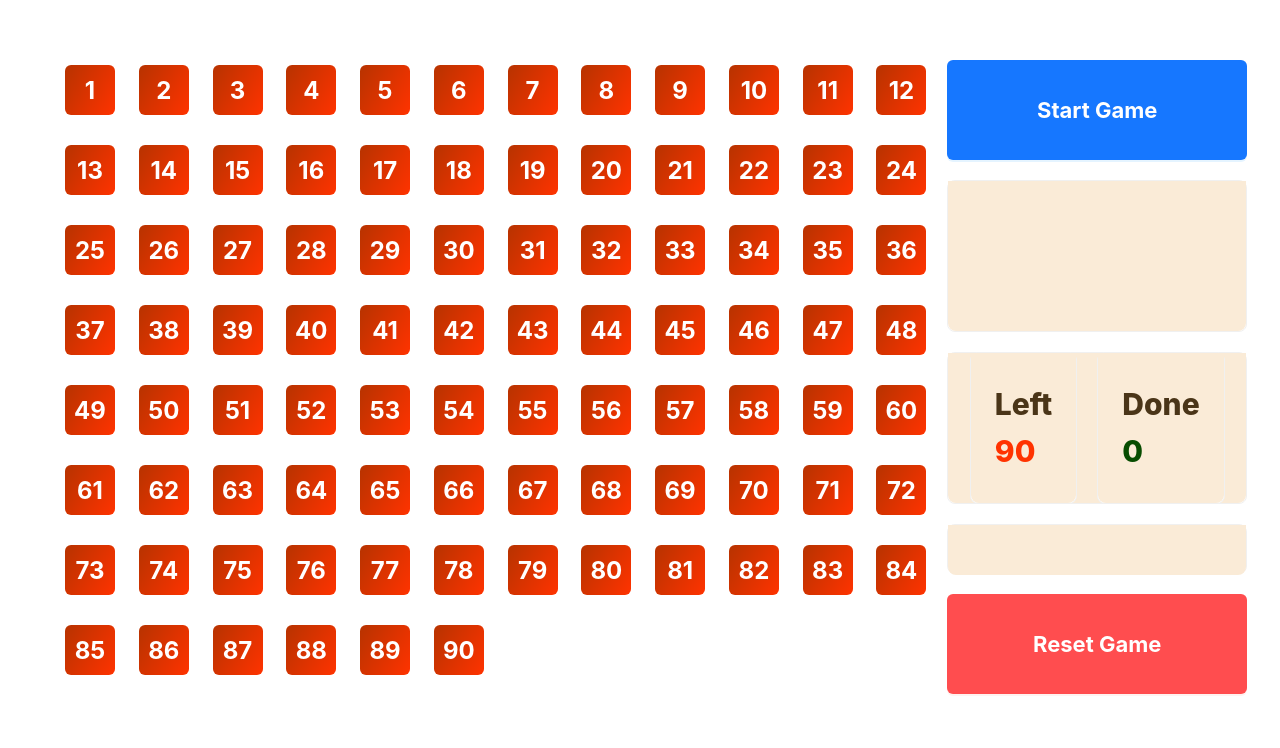
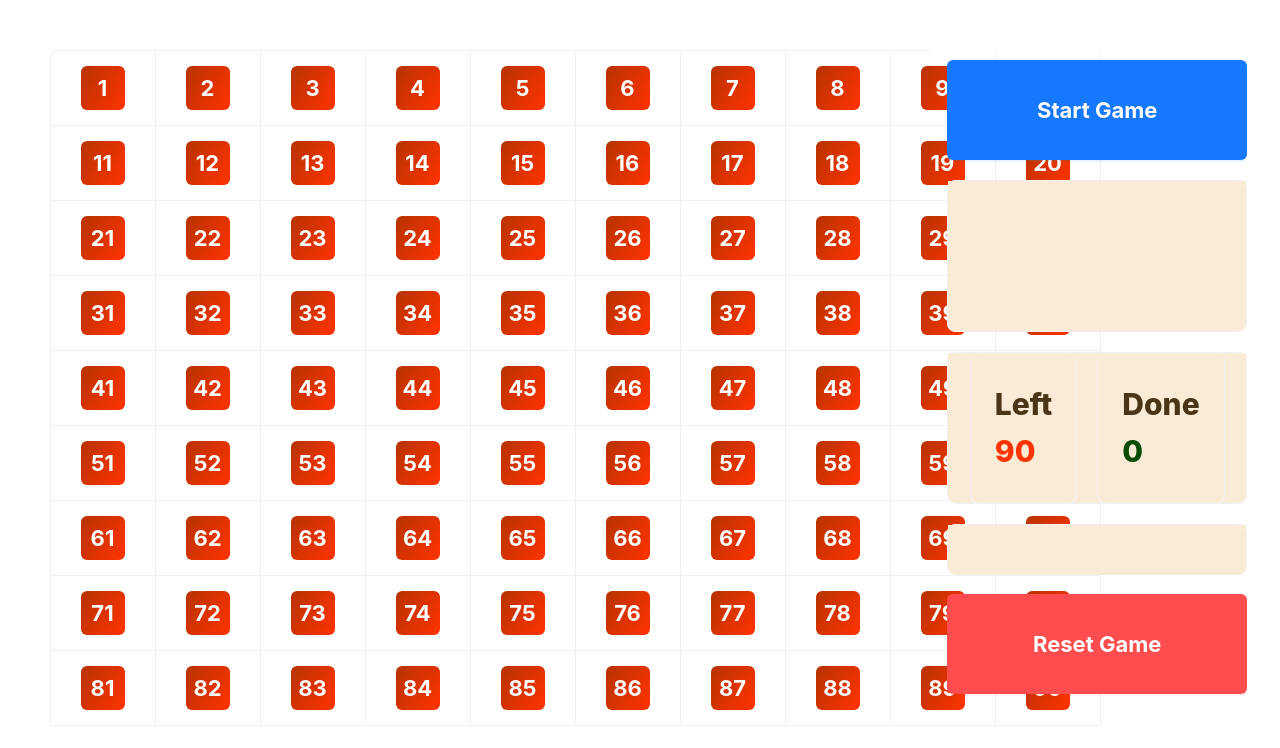
Before and after one commit to HarshaVardhanJalli/tambola, a React (Create React App) app: page / in a window 1280 px wide. Shown: the top 748 px of the page. Built offline with nearby package versions, Linux system fonts and the light colour scheme.

Commit message:
Rows replaced with table

```diff
--- a/src/App.css
+++ b/src/App.css
@@ -43,7 +43,7 @@
 }
 
 .numberBoxCol {
-  font-size: 24px;
+  font-size: 28px;
 }
 
 .numberBox {
@@ -51,12 +51,13 @@
   align-items: center;
   justify-content: center;
   font-weight: 700;
-  height: 50px;
-  width: 50px;
+  height: 44px;
+  width: 44px;
   background: linear-gradient(120deg, #b73300, #ff3300);
   border-radius: 6px;
   margin: 15px;
   color:  white;
+  font-size: 22px;
 }
 
 .green {
@@ -131,3 +132,9 @@
   font-weight: 700;
   margin: 10px;
 }
+
+.ant-table-cell {
+  height: 60px;
+  width: 60px;
+  padding: 0px 15px !important;
+}
--- a/src/components/NumberBoard.tsx
+++ b/src/components/NumberBoard.tsx
@@ -1,14 +1,18 @@
+import { Col, Row } from 'antd';
 import React, { useState } from 'react';
-import { Col, Row, Modal } from 'antd';
+import { Table, Modal } from 'antd';
 import '../App.css';
 import LotteryActivity from './LotteryActivity';
 
 const NumberBoard = () => {
-
   const numbersConst = 90;
   const [currentNumber, setCurrentNumber] = useState<number | null>(null);
-    const [allNumbers, setAllNumbers] = useState(Array.from({ length: numbersConst }, (_, index) => index + 1));
-    const [unPickedNumbers, setUnPickedNumbers] = useState<(number| null)[]>(Array.from({ length: numbersConst }, (_, index) => index + 1));
+  const [allNumbers, setAllNumbers] = useState(
+    Array.from({ length: numbersConst }, (_, index) => index + 1)
+  );
+  const [unPickedNumbers, setUnPickedNumbers] = useState<(number | null)[]>(
+    Array.from({ length: numbersConst }, (_, index) => index + 1)
+  );
   const [pickedNumbers, setPickedNumbers] = useState<(number | null)[] | number | null | any>([]);
   const [open, setOpen] = useState(false);
 
@@ -20,54 +24,80 @@ const NumberBoard = () => {
     setOpen(false);
   };
 
-    const getAllNumbersGrid = () => {
-        if(allNumbers && allNumbers.length){
-            return (allNumbers.map((number, index) => {
-                return <Col className='numberBoxCol' span={2}><p className={`numberBox ${number} ${pickedNumbers.includes(number) ? 'green' : ''}`}>{number}</p></Col>
+  const columns = Array.from({ length: 10 }, (_, index) => ({
+    title: `Column ${index + 1}`,
+    dataIndex: `number${index + 1}`,
+    render: (text: number | null) => (
+      <p className={`numberBox ${text} ${pickedNumbers.includes(text) ? 'green' : ''}`}>
+        {text}
+      </p>
+    ),
   }));
+
+  const data = Array.from({ length: Math.ceil(allNumbers.length / 10) }, (_, rowIndex) => {
+    const rowData: Record<string, number | null> = {};
+    for (let i = 0; i < 10; i++) {
+      const numberIndex = rowIndex * 10 + i;
+      if (numberIndex < allNumbers.length) {
+        rowData[`number${i + 1}`] = allNumbers[numberIndex];
+      } else {
+        rowData[`number${i + 1}`] = null;
       }
+    }
+    return {
+      key: rowIndex,
+      ...rowData,
     };
+  });
 
   const removeRandomElementFromArray = () => {
     const randomIndex = Math.floor(Math.random() * unPickedNumbers.length);
     const removedElement = unPickedNumbers.splice(randomIndex, 1)[0];
     return removedElement;
-    }
+  };
 
-    const speakNumber = (numberToSpeak:any) => {
+  const speakNumber = (numberToSpeak: any) => {
     const synth = window.speechSynthesis;
-        // const utterThis = new SpeechSynthesisUtterance(numberToSpeak.toString().split(""));
-        // utterThis.voice = synth.getVoices()[5];
-        // synth.speak(utterThis);
-        const utterThat = new SpeechSynthesisUtterance(numberToSpeak);
+    const utterThat = new SpeechSynthesisUtterance(numberToSpeak.toString());
     utterThat.voice = synth.getVoices()[5];
     synth.speak(utterThat);
-    }
+  };
 
   const generateRandomNumber = () => {
     if (unPickedNumbers.length === 0) {
-            return null; // Return null if the array is empty
+      return null;
     }
     const randomNumber = removeRandomElementFromArray();
     setCurrentNumber(randomNumber);
     speakNumber(randomNumber);
     setUnPickedNumbers(unPickedNumbers.filter(num => num !== randomNumber));
     setPickedNumbers([...pickedNumbers, randomNumber]);
-    }
+  };
 
   const resetGame = () => {
-        setCurrentNumber(0);
+    setCurrentNumber(null);
     setPickedNumbers([]);
     setUnPickedNumbers(Array.from({ length: numbersConst }, (_, index) => index + 1));
     hideModal();
-    }
+  };
 
   return (
     <div className="numberBoardContainer">
         <Row gutter={3}>
+                <Col span={18}>
+                    <Row gutter={1}>
+                    <Table
+                       dataSource={data}
+                       columns={columns}
+                       pagination={false}
+                       bordered
+                       rowKey="key"
+                       style={{ marginBottom: '16px' }}
+                       showHeader={false}
+                    />
                     <Modal
                         title="Reset Game?"
-                    open={open}
+                        visible={open}
                         onOk={resetGame}
                         onCancel={hideModal}
                         okText="Reset"
@@ -75,9 +105,6 @@ const NumberBoard = () => {
                     >
                         Do you really want to reset the game?
                     </Modal>
-                <Col span={18}>
-                    <Row gutter={1}>
-                        {getAllNumbersGrid()}
                     </Row>
                 </Col>
                 <Col span={6}>
@@ -90,8 +117,10 @@ const NumberBoard = () => {
                 />
                 </Col>
             </Row>
+
+
     </div>
   );
-}
+};
 
 export default NumberBoard;
```
Lines whose indentation alone changed are shown as unchanged.
